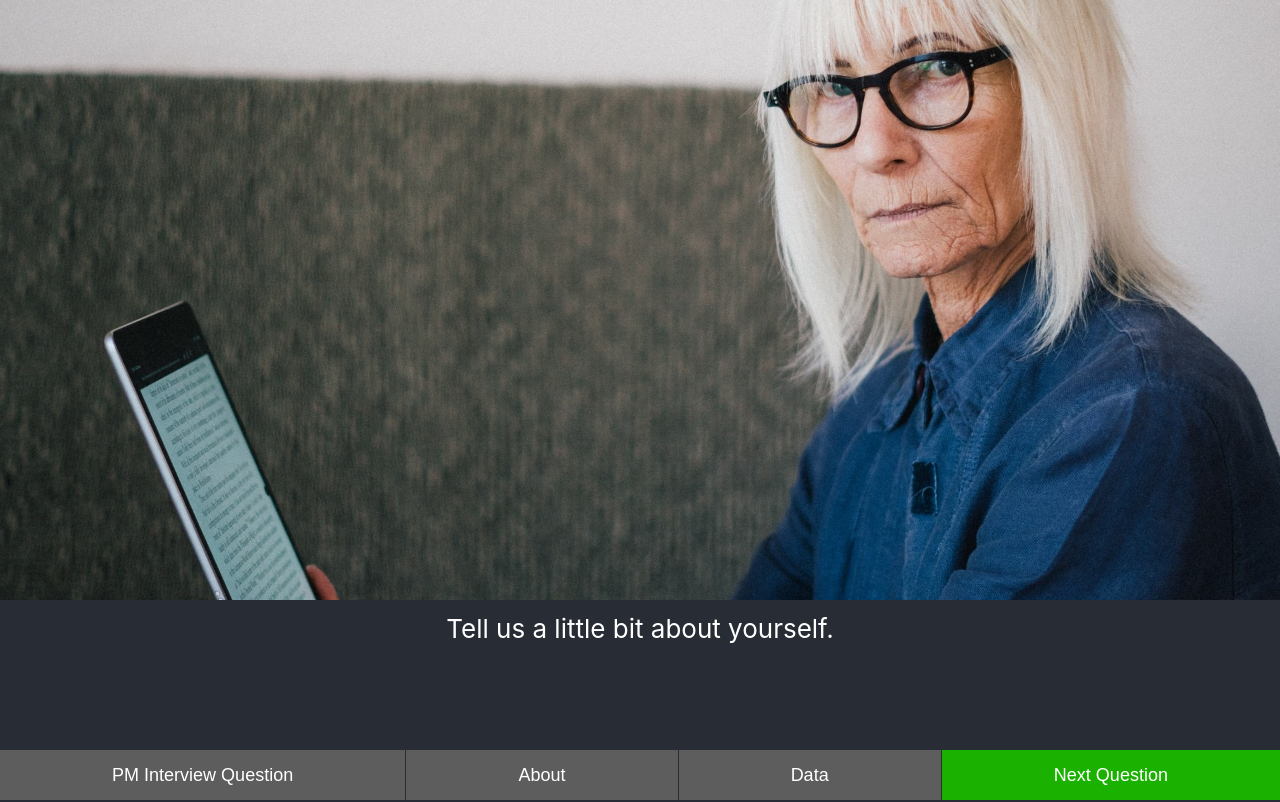
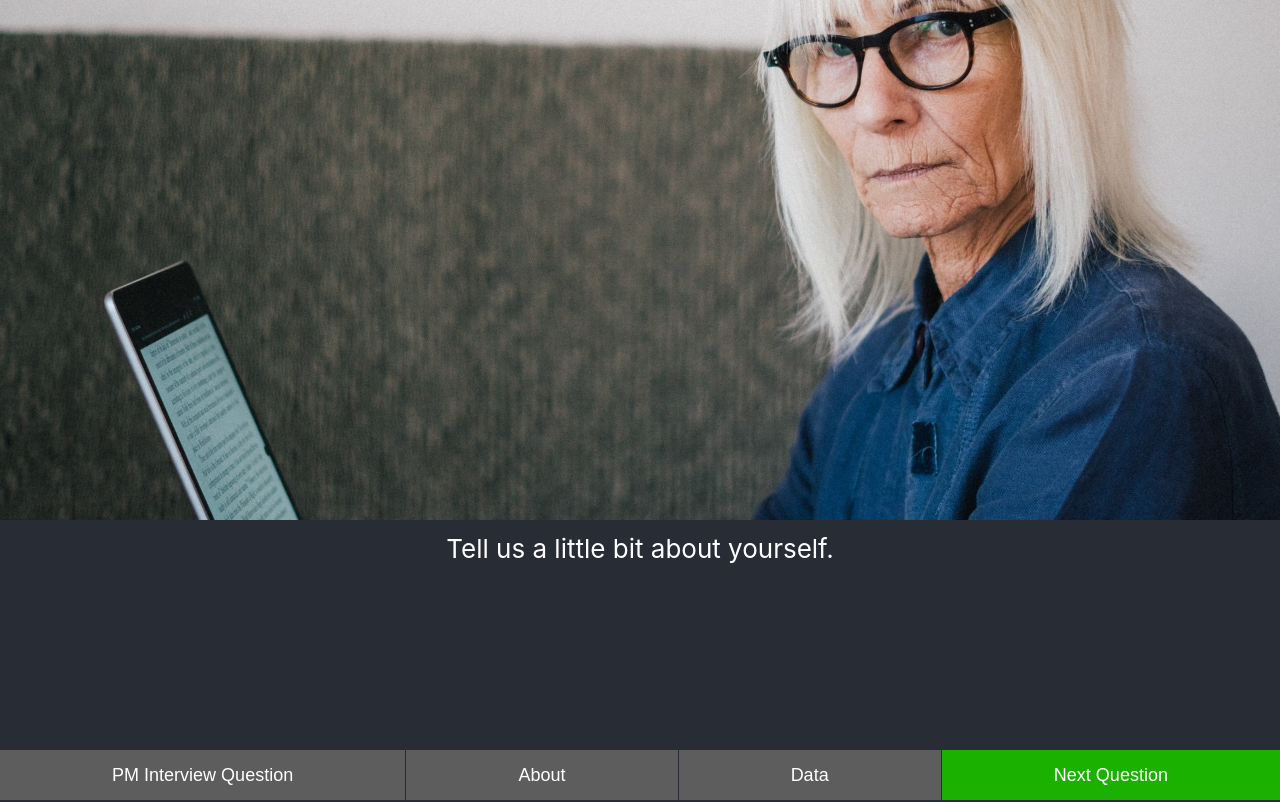
Before and after one commit to espetey/pminterviewquestion, a React (Create React App) app: page / in a window 1280 px wide. Shown: the top 802 px of the page. Built offline with nearby package versions, Linux system fonts and the light colour scheme.

Commit message:
adjust interview picture height

```diff
--- a/src/App.css
+++ b/src/App.css
@@ -47,7 +47,7 @@ nav {
 }
 
 .Interviewer {
-  height: 75vh;
+  height: 65vh;
   display: flex;
   flex-direction: column;
   align-items: center;
@@ -58,7 +58,7 @@ nav {
 }
 
 .Question {
-  height: 25vh;
+  height: 35vh;
   font-size: calc(10px + 2.0vmin);
   padding: 1vw 0 0;
 }
```
